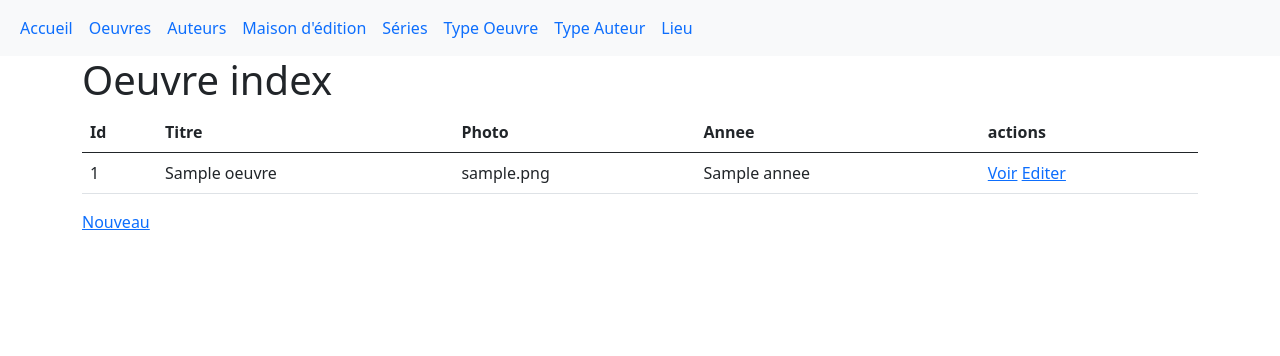
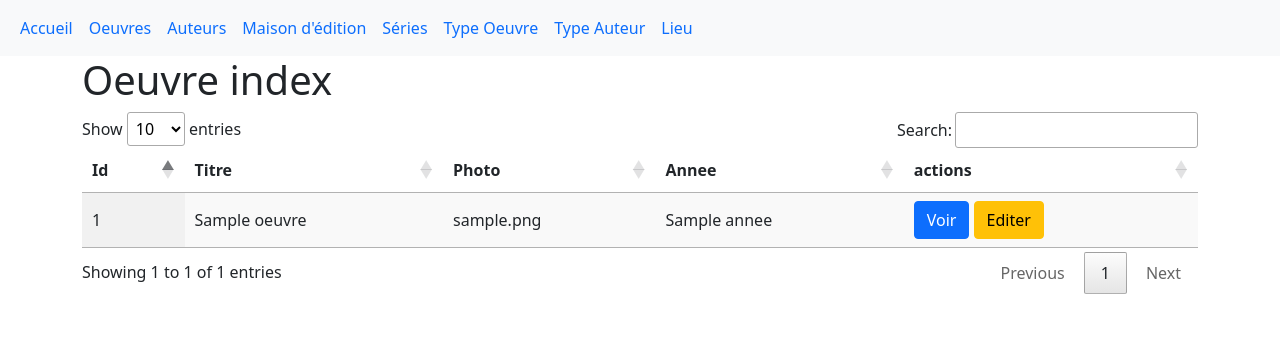
Before and after one commit to yaelchampclaux/ProjetMediatheque, a Symfony app: template site/templates/oeuvre/index.html.twig in a window 1280 px wide. Shown: the top 356 px of the page. Run offline with Twig, Linux system fonts and the light colour scheme; the template is opened without the code that fills it: most values are stand-ins (such as "Sample title", 1, 10 or a date in 2020); some libraries are stand-ins or nearby versions.

Commit message:
Change table by datatable

```diff
--- a/site/templates/oeuvre/index.html.twig
+++ b/site/templates/oeuvre/index.html.twig
@@ -2,10 +2,29 @@
 
 {% block title %}Oeuvre index{% endblock %}
 
+{% block stylesheets %}
+    {{ parent() }}
+    <link rel="stylesheet" type="text/css" href="https://cdn.datatables.net/1.13.7/css/jquery.dataTables.min.css">
+{% endblock %}
+
+{% block javascripts %}
+    {{ parent() }}
+        <script type="text/javascript" src="https://code.jquery.com/jquery-3.6.0.min.js"></script>
+    <script type="text/javascript" src="https://cdn.datatables.net/1.13.7/js/jquery.dataTables.min.js"></script>
+     <script>
+        $(document).ready(function() {
+            $('#myTable').DataTable({
+                "paging": true, // Enable pagination
+                "pageLength": 10 // Set the number of entries per page
+            });
+        });
+    </script>
+{% endblock %}
+
 {% block body %}
     <h1>Oeuvre index</h1>
 
-    <table class="table">
+    <table id="myTable" class="display">
         <thead>
             <tr>
                 <th>Id</th>
@@ -23,8 +42,8 @@
                 <td>{{ oeuvre.photo }}</td>
                 <td>{{ oeuvre.annee }}</td>
                 <td>
-                    <a href="{{ path('oeuvre_show', {'id': oeuvre.id}) }}">Voir</a>
-                    <a href="{{ path('oeuvre_edit', {'id': oeuvre.id}) }}">Editer</a>
+                    <a href="{{ path('oeuvre_show', {'id': oeuvre.id}) }}"  class="btn btn-primary">Voir</a>
+                    <a href="{{ path('oeuvre_edit', {'id': oeuvre.id}) }}"  class="btn btn-warning">Editer</a>
                 </td>
             </tr>
         {% else %}
@@ -35,5 +54,4 @@
         </tbody>
     </table>
 
-    <a href="{{ path('oeuvre_new') }}">Nouveau</a>
 {% endblock %}
--- a/site/templates/oeuvre/show.html.twig
+++ b/site/templates/oeuvre/show.html.twig
@@ -26,9 +26,9 @@
         </tbody>
     </table>
 
-    <a href="{{ path('oeuvre_index') }}">retour à la liste</a>
+    <a href="{{ path('oeuvre_index') }}">back to list</a>
 
-    <a href="{{ path('oeuvre_edit', {'id': oeuvre.id}) }}">Editer</a>
+    <a href="{{ path('oeuvre_edit', {'id': oeuvre.id}) }}">edit</a>
 
     {{ include('oeuvre/_delete_form.html.twig') }}
 {% endblock %}
```
